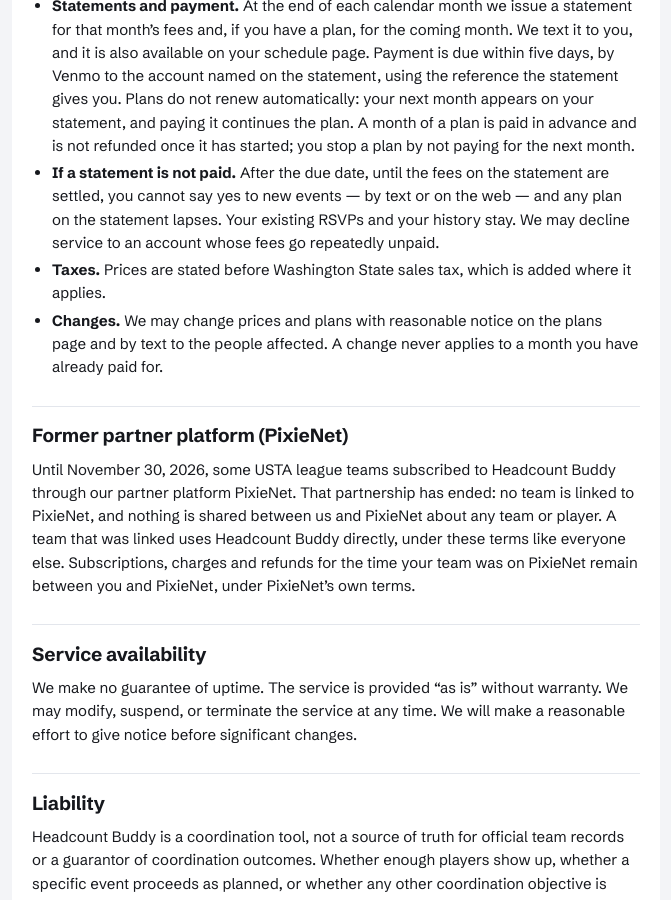
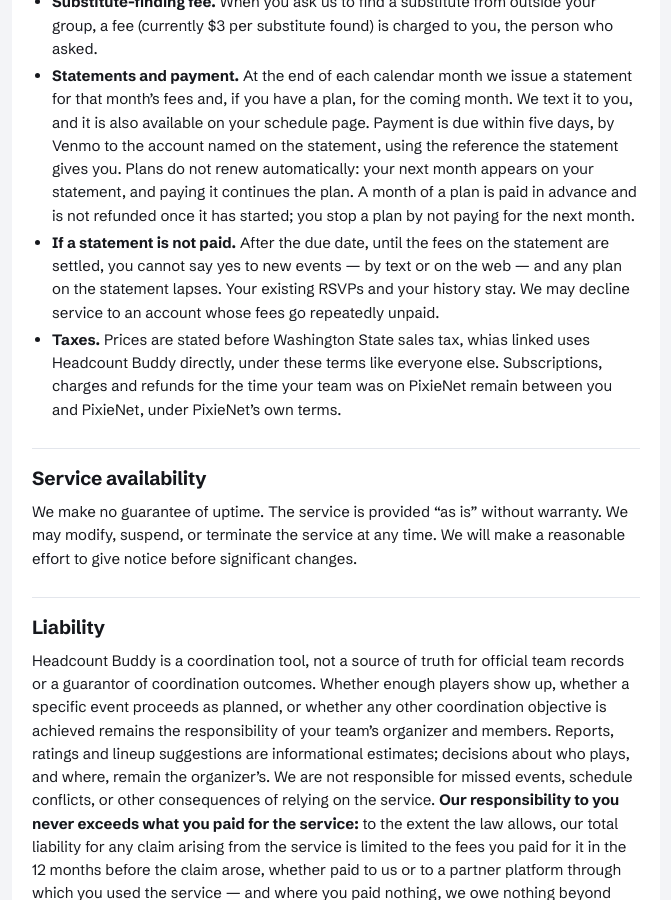
Before and after one commit to hugoaponte/headcount-buddy-web, a Jekyll site: the page built from legal/terms.md, in a window 1280 px wide and 900 px high, scrolled down 2625 px. Shown: the whole window, without its empty margins (304-975 px from the left). Built offline with Jekyll 4.4.1, drawn with Linux system fonts in a browser that asks for light colours; some of the changed text lies outside the part shown.

Commit message:
legal: terms 0.6 DRAFT - PixieNet faded out of the terms; the privacy policy keeps the data record (owner)
Co-Authored-By: Claude Opus 5.5 <noreply@anthropic.com>
Claude-Session: https://claude.ai/code/session_015DEgKNQEi1g13KMBzJeUZ2
Agent: ubuntu-s-droplet4

```diff
--- a/legal/terms.md
+++ b/legal/terms.md
@@ -6,7 +6,7 @@ title: Headcount Buddy — terms of service
 
 **Last updated:** 2026-11-30 · **Version:** 0.6 (these terms and the [privacy policy](privacy) are versioned together)
 
-**What changed in 0.6:** the PixieNet partnership ended on November 30, 2026. These terms no longer describe it as current: the PixieNet section is now a short record that it ended, and the mentions of PixieNet elsewhere are gone. Nothing else changes.
+**What changed in 0.6:** the PixieNet partnership ended on November 30, 2026, and its section and every other mention of it are gone from these terms. A team that was linked uses Headcount Buddy directly, under these terms like everyone else; subscriptions, charges and refunds for the time a team was on PixieNet remain between its members and PixieNet, under PixieNet's own terms. What happened to the data is in the [privacy policy](privacy). Nothing else changes.
 
 **What changed in 0.5:** the PixieNet partnership is ending on November 30, 2026. The section "Teams linked to a partner platform (PixieNet)" now says so at the top and stays for the record; this is the notice that section promised. Nothing else changes: a team that was linked uses Headcount Buddy directly from December 1, 2026, under the rest of these terms.
 
@@ -57,12 +57,7 @@ Using Headcount Buddy on the web is free. Some things cost money. The current pr
 - **Substitute-finding fee.** When you ask us to find a substitute from outside your group, a fee (currently $3 per substitute found) is charged to you, the person who asked.
 - **Statements and payment.** At the end of each calendar month we issue a statement for that month's fees and, if you have a plan, for the coming month. We text it to you, and it is also available on your schedule page. Payment is due within five days, by Venmo to the account named on the statement, using the reference the statement gives you. Plans do not renew automatically: your next month appears on your statement, and paying it continues the plan. A month of a plan is paid in advance and is not refunded once it has started; you stop a plan by not paying for the next month.
 - **If a statement is not paid.** After the due date, until the fees on the statement are settled, you cannot say yes to new events — by text or on the web — and any plan on the statement lapses. Your existing RSVPs and your history stay. We may decline service to an account whose fees go repeatedly unpaid.
-- **Taxes.** Prices are stated before Washington State sales tax, which is added where it applies.
-- **Changes.** We may change prices and plans with reasonable notice on the plans page and by text to the people affected. A change never applies to a month you have already paid for.
-
-## Former partner platform (PixieNet)
-
-Until November 30, 2026, some USTA league teams subscribed to Headcount Buddy through our partner platform PixieNet. That partnership has ended: no team is linked to PixieNet, and nothing is shared between us and PixieNet about any team or player. A team that was linked uses Headcount Buddy directly, under these terms like everyone else. Subscriptions, charges and refunds for the time your team was on PixieNet remain between you and PixieNet, under PixieNet's own terms.
+- **Taxes.** Prices are stated before Washington State sales tax, whias linked uses Headcount Buddy directly, under these terms like everyone else. Subscriptions, charges and refunds for the time your team was on PixieNet remain between you and PixieNet, under PixieNet's own terms.
 
 ## Service availability
 
```
Also changed, not shown: legal/privacy.md (+2 -2 lines).
